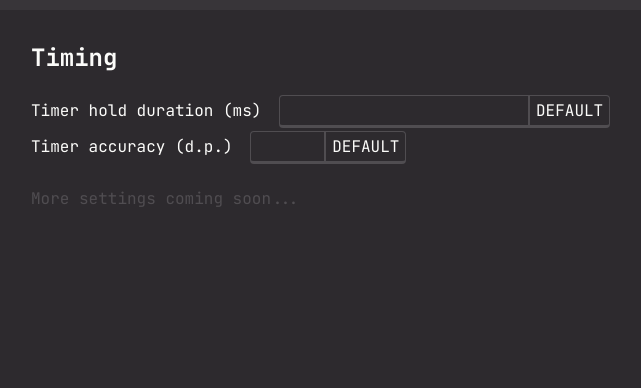
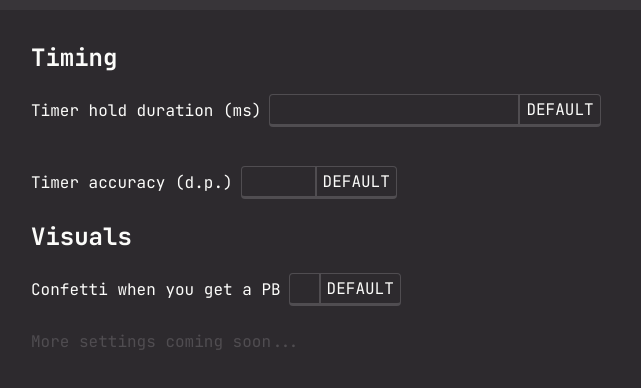
Before and after one commit to Blob2763/monotimer, a plain HTML site: page settings/index.html in a window 1280 px wide. Shown: the part 50-438 px from the top of the page, without its empty margins (169-810 px from the left). Drawn offline with nearby package versions, Linux system fonts and the light colour scheme.

Commit message:
added confetti setting (checkboxes are hard)

```diff
--- a/CSS/settings.css
+++ b/CSS/settings.css
@@ -118,7 +118,8 @@ table tr td {
     background: var(--light-grey);
 }
 
-input,button {
+input,
+button {
     background-color: #00000000;
 
     border: 1px solid var(--light-grey);
@@ -149,3 +150,60 @@ button:active {
 
     transform: translateY(1.6px);
 }
+
+/* Styling checkboxes */
+/* Hide the default checkbox */
+label input[type="checkbox"] {
+    display: none;
+}
+
+/* Style the label to contain the checkbox and align items */
+label {
+    display: flex;
+    align-items: center;
+    user-select: none;
+    position: relative;
+}
+
+/* Create a custom checkbox */
+label .checkmark {
+    height: 29px;
+    width: 29px;
+
+    background-color: #00000000;
+
+    border: 1px solid var(--light-grey);
+    border-bottom: 3px solid var(--light-grey);
+    border-radius: 4px 0 0 4px;
+
+    position: relative;
+    margin-left: 8px;
+}
+
+/* On hover, add a grey background color */
+label:hover input~.checkmark {
+    background-color: #FFFFFF1B;
+}
+
+/* Create the checkmark/indicator (hidden when not checked) */
+label .checkmark:after {
+    content: "";
+    position: absolute;
+    display: none;
+}
+
+/* Show the checkmark when checked */
+label input:checked~.checkmark:after {
+    display: block;
+}
+
+/* Style the checkmark/indicator */
+label .checkmark:after {
+    left: 50%;
+    top: calc(50% - 1px);
+    width: 5px;
+    height: 10px;
+    border: solid var(--white);
+    border-width: 0 2px 2px 0;
+    transform: translate(-50%, -50%) rotate(45deg);
+}
--- a/index.js
+++ b/index.js
@@ -52,6 +52,7 @@ if (!localStorage.settings) {
         {
             'timerHoldDuration': 300,
             'decimalPlaces': 3,
+            'hasConfetti': true,
         }
     );
 }
@@ -120,7 +121,9 @@ document.addEventListener('keydown', function (event) {
                 editBest('Session 1', 'single', timerDuration);
                 editBest('Session 1', 'score', timerDuration);
 
-                launchConfetti();
+                if (getSetting('hasConfetti')) {
+                    launchConfetti();
+                }
 
                 isAnnouncement = true;
                 announcementElement.innerText = 'Session best single!';
--- a/settings/index.html
+++ b/settings/index.html
@@ -28,11 +28,27 @@
     <div id="content">
         <h2>Timing</h2>
         <p>
-            <label for="timerHoldDuration">Timer hold duration (ms)</label>
-            <input class="setting-input" type="number" id="timerHoldDuration" min="0"><button onclick="setDefault('timerHoldDuration')">DEFAULT</button>
+            <label for="timerHoldDuration">
+                Timer hold duration (ms)
+                <input class="setting-input" type="number" id="timerHoldDuration" min="0">
+                <button onclick="setDefault('timerHoldDuration')">DEFAULT</button>
+            </label>
             <br>
-            <label for="decimalPlaces">Timer accuracy (d.p.)</label>
-            <input class="setting-input" type="number" id="decimalPlaces" min="2" max="4"><button onclick="setDefault('decimalPlaces')">DEFAULT</button>
+            <label for="decimalPlaces">
+                Timer accuracy (d.p.)
+                <input class="setting-input" type="number" id="decimalPlaces" min="2" max="4">
+                <button onclick="setDefault('decimalPlaces')">DEFAULT</button>
+            </label>
+        </p>
+
+        <h2>Visuals</h2>
+        <p>
+            <label for="hasConfetti">
+                Confetti when you get a PB
+                <input class="setting-input" type="checkbox" id="hasConfetti">
+                <span class="checkmark"></span>
+                <button onclick="setDefault('hasConfetti')">DEFAULT</button>
+            </label>
         </p>
 
         <p style="color: var(--light-grey);">More settings coming soon...</p>
--- a/settings/index.js
+++ b/settings/index.js
@@ -1,13 +1,20 @@
 const defaults = {
     'timerHoldDuration': 300,
     'decimalPlaces': 3,
+    'hasConfetti': true,
 }
 
 // Populate inputs with current values
 Object.keys(defaults).forEach(settingName => {
     const settingInputElement = document.getElementById(settingName);
+
+    if (settingInputElement.type === 'checkbox') {
+        settingInputElement.checked = getSetting(settingName);
+    } else if (settingInputElement.type === 'number') {
         settingInputElement.value = getSetting(settingName);
         settingInputElement.placeholder = defaults[settingName];
+    }
+
 });
 
 // Listen for changes in any settings
@@ -15,9 +22,13 @@ const inputs = document.querySelectorAll('.setting-input');
 inputs.forEach(input => {
     input.addEventListener('input', (event) => {
         const inputId = event.target.id;
-        const newValue = event.target.value;
+        const settingInputElement = document.getElementById(inputId);
 
-        setSetting(inputId, newValue);
+        if (settingInputElement.type === 'checkbox') {
+            setSetting(inputId, event.target.checked);
+        } else if (settingInputElement.type === 'number') {
+            setSetting(inputId, event.target.value);
+        }
     });
 });
 
@@ -29,6 +40,9 @@ function setDefault(settingName) {
 function setSetting(settingName, value) {
     const settingInputElement = document.getElementById(settingName);
 
+    if (settingInputElement.type === 'checkbox') {
+        settingInputElement.checked = value;
+    } else if (settingInputElement.type === 'number') {
         if (value) {
             const minValue = parseInt(settingInputElement.min);
             const maxValue = parseInt(settingInputElement.max);
@@ -41,6 +55,7 @@ function setSetting(settingName, value) {
         } else {
             value = defaults[settingName];
         }
+    }
 
     const settingsObject = JSON.parse(localStorage.settings);
     settingsObject[settingName] = value;
```
Lines whose indentation alone changed are shown as unchanged.
